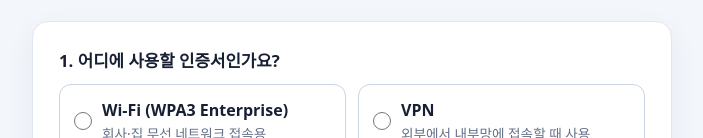
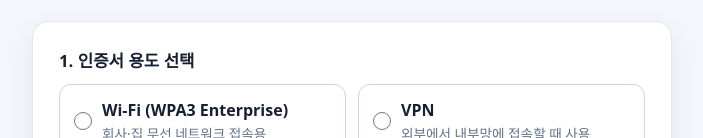
Before and after one commit to sjstack-labs/cert-portal, a plain HTML site: page static/index.html in a window 1280 px wide. Shown: the part 148-286 px from the top of the page, without its empty margins (288-991 px from the left). Drawn offline with Linux system fonts and the light colour scheme.

Commit message:
fix: 용도 선택 제목을 다른 단계와 같은 명사형으로 변경
Co-Authored-By: Claude Opus 5.5 <noreply@anthropic.com>

```diff
--- a/static/index.html
+++ b/static/index.html
@@ -16,7 +16,7 @@
 
     <form id="certificate-form" class="card" novalidate>
         <fieldset class="purpose">
-            <legend>1. 어디에 사용할 인증서인가요?</legend>
+            <legend>1. 인증서 용도 선택</legend>
             <label class="purpose-option">
                 <input type="radio" name="purpose" value="wpa3">
                 <span class="purpose-title">Wi-Fi (WPA3 Enterprise)</span>
```
